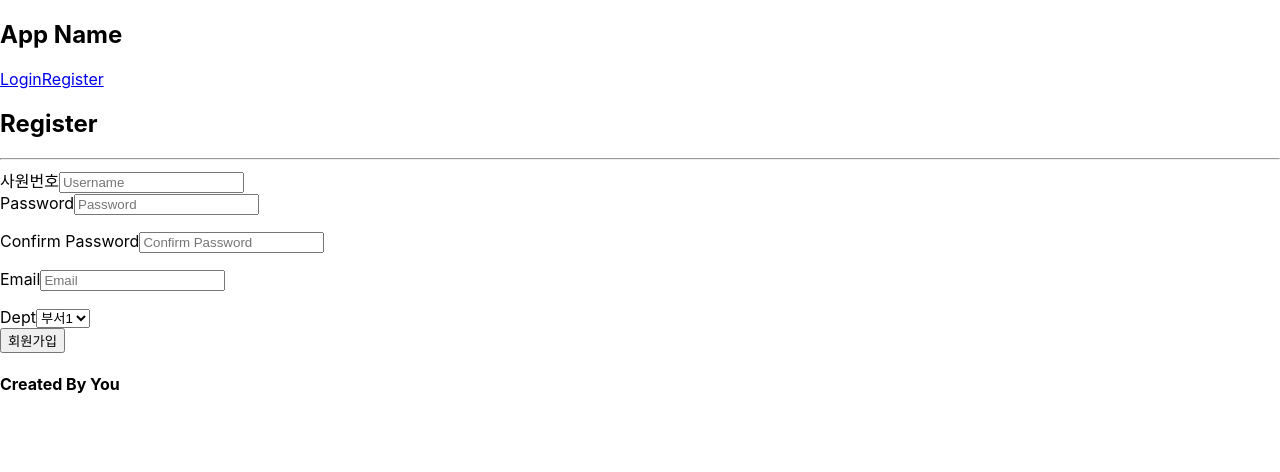
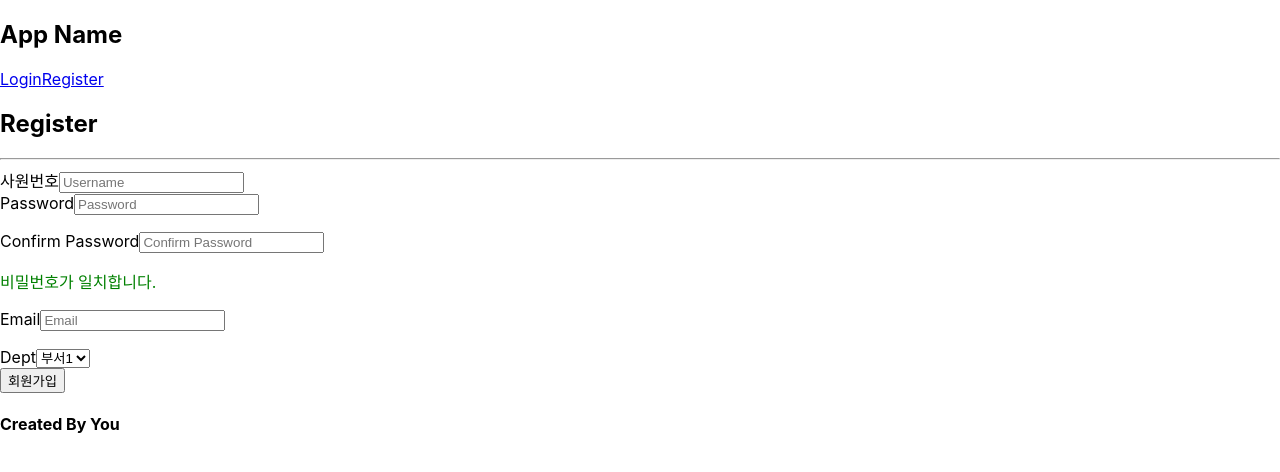
Before and after one commit to bonbi0604/argo, a React (Create React App) app in the folder frontend_npm/: page /register in a window 1280 px wide. Shown: the top 472 px of the page. Built offline with nearby package versions, Linux system fonts and the light colour scheme.

Commit message:
회원가입 msg 수정

```diff
--- a/frontend_npm/src/views/registerPage.js
+++ b/frontend_npm/src/views/registerPage.js
@@ -63,6 +63,11 @@ function Register() {
   // 회원가입 양식 제출 핸들러
   const handleSubmit = async (e) => {
     e.preventDefault();
+    // 이메일이 올바르지 않은 경우 회원가입 처리를 중단합니다.
+    if (!validateEmail(email)) {
+      alert("이메일 형식이 올바르지 않습니다.");
+      return;
+    }
     // 회원가입 함수 호출
     registerUser(username, password, password2, email, dept);
   };
@@ -91,7 +96,7 @@ function Register() {
             placeholder="Password"
             required
           />
-          <p>{pwdMsg}</p> {/* 비밀번호 유효성 메시지 */}
+          <p style={{ color: validatePwd(password) ? 'green' : 'red' }}>{pwdMsg}</p> {/* 비밀번호 유효성 메시지 */}
         </div>
         <div>
           <label htmlFor="confirm-password">Confirm Password</label>
@@ -102,7 +107,7 @@ function Register() {
             placeholder="Confirm Password"
             required
           />
-          <p>{password2 !== password ? "Passwords do not match" : ""}</p> {/* 비밀번호 일치 여부 메시지 */}
+          <p style={{ color: password2 === password ? 'green' : 'red' }}>{password2 === password ? "비밀번호가 일치합니다." : "비밀번호가 일치하지 않습니다."}</p> {/* 비밀번호 일치 여부 메시지 */}
         </div>
         <div>
           <label htmlFor="email">Email</label>
@@ -113,7 +118,7 @@ function Register() {
             placeholder="Email"
             required
           />
-          <p>{emailMsg}</p> {/* 이메일 유효성 메시지 */}
+          <p style={{ color: validateEmail(email) ? 'green' : 'red' }}>{emailMsg}</p> {/* 이메일 유효성 메시지 */}
         </div>
         <div>
           <label htmlFor="dept">Dept</label>
```
